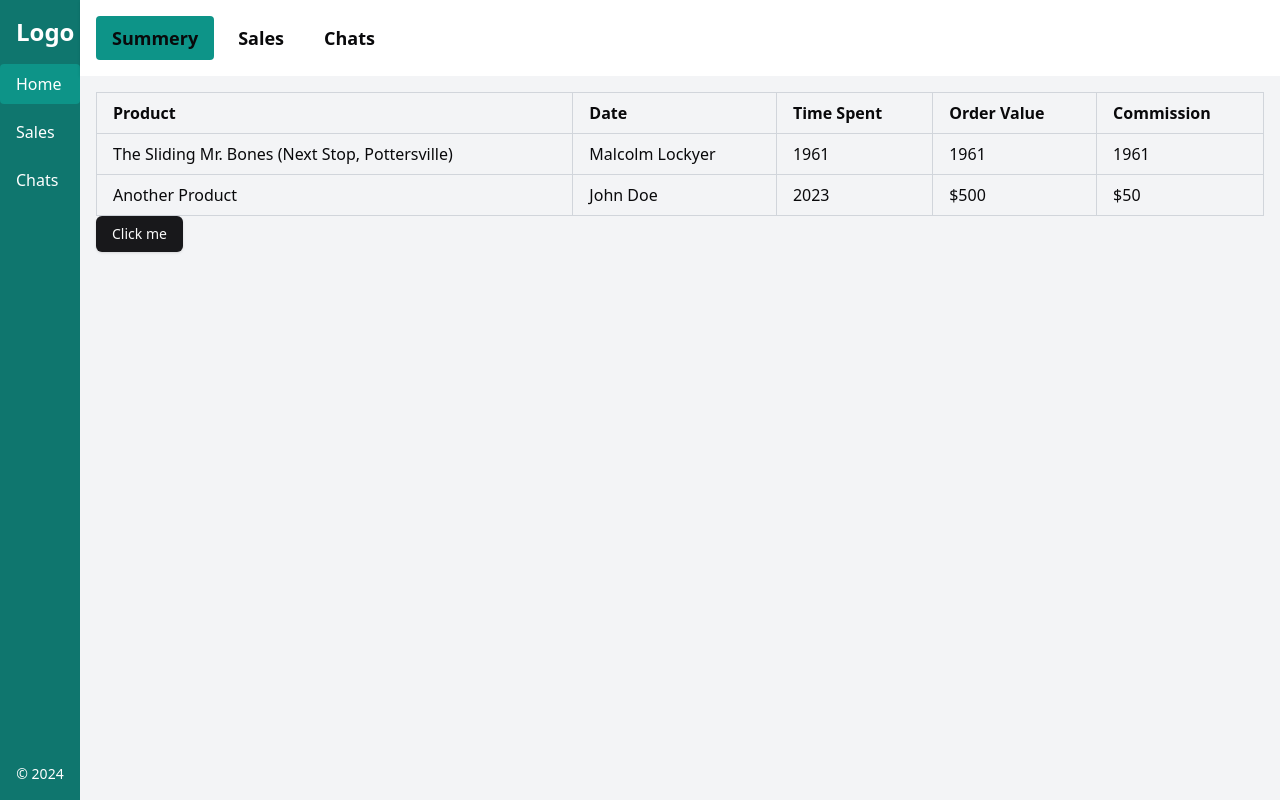
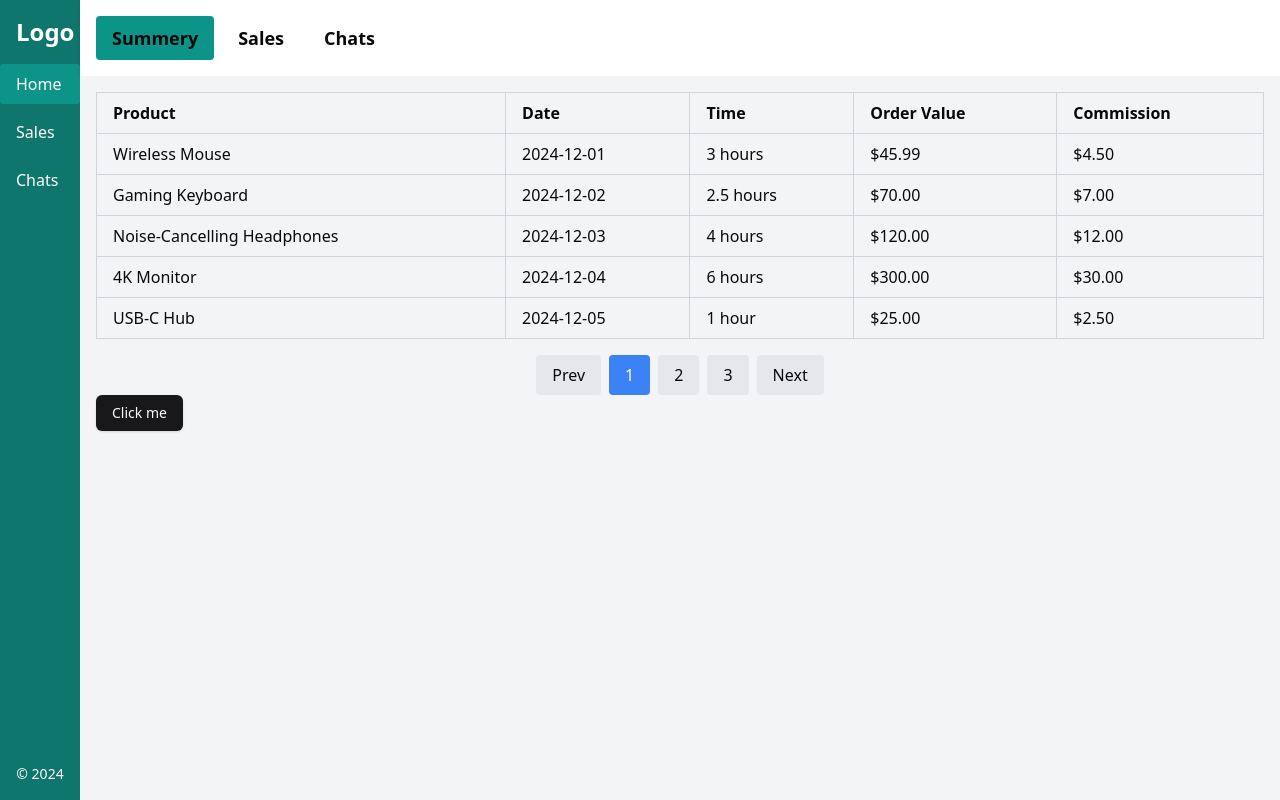
Before and after one commit to Chandramol/react-work-demo, a React (Vite) app: page / in a window 1280 px wide. Built offline with nearby package versions, Linux system fonts and the light colour scheme; data requests are answered from the project's data file.

Commit message:
Made table pagination and sorting

```diff
--- /dev/null
+++ b/db.json
@@ -0,0 +1,100 @@
+{
+    "products": [
+      {
+        "id": 1,
+        "product": "Wireless Mouse",
+        "date": "2024-12-01",
+        "timeSpent": "3 hours",
+        "orderValue": 45.99,
+        "commission": 4.50
+      },
+      {
+        "id": 2,
+        "product": "Gaming Keyboard",
+        "date": "2024-12-02",
+        "timeSpent": "2.5 hours",
+        "orderValue": 70.00,
+        "commission": 7.00
+      },
+      {
+        "id": 3,
+        "product": "Noise-Cancelling Headphones",
+        "date": "2024-12-03",
+        "timeSpent": "4 hours",
+        "orderValue": 120.00,
+        "commission": 12.00
+      },
+      {
+        "id": 4,
+        "product": "4K Monitor",
+        "date": "2024-12-04",
+        "timeSpent": "6 hours",
+        "orderValue": 300.00,
+        "commission": 30.00
+      },
+      {
+        "id": 5,
+        "product": "USB-C Hub",
+        "date": "2024-12-05",
+        "timeSpent": "1 hour",
+        "orderValue": 25.00,
+        "commission": 2.50
+      },
+      {
+        "id": 6,
+        "product": "Mouse",
+        "date": "2024-12-01",
+        "timeSpent": "3 hours",
+        "orderValue": 45.99,
+        "commission": 4.50
+      },
+      {
+        "id": 7,
+        "product": "Keyboard",
+        "date": "2024-12-02",
+        "timeSpent": "2.5 hours",
+        "orderValue": 70.00,
+        "commission": 7.00
+      },
+      {
+        "id": 8,
+        "product": "Headphones",
+        "date": "2024-12-03",
+        "timeSpent": "4 hours",
+        "orderValue": 120.00,
+        "commission": 12.00
+      },
+      {
+        "id": 9,
+        "product": "Monitor",
+        "date": "2024-12-04",
+        "timeSpent": "6 hours",
+        "orderValue": 300.00,
+        "commission": 30.00
+      },
+      {
+        "id": 10,
+        "product": "Hub",
+        "date": "2024-12-05",
+        "timeSpent": "1 hour",
+        "orderValue": 25.00,
+        "commission": 2.50
+      },
+      {
+        "id": 11,
+        "product": "Car Maruti",
+        "date": "2024-12-09",
+        "timeSpent": "1 hour",
+        "orderValue": 255.00,
+        "commission": 2.750
+      },
+      {
+        "id": 12,
+        "product": "Bike Fest",
+        "date": "2024-12-15",
+        "timeSpent": "3 hour",
+        "orderValue": 295.00,
+        "commission": 2.550
+      }
+    ]
+  }
--- a/index.html
+++ b/index.html
@@ -4,7 +4,7 @@
     <meta charset="UTF-8" />
     <link rel="icon" type="image/svg+xml" href="/vite.svg" />
     <meta name="viewport" content="width=device-width, initial-scale=1.0" />
-    <title>Vite + React</title>
+    <title>React demo</title>
   </head>
   <body>
     <div id="root"></div>
--- a/src/components/ordersTable.jsx
+++ b/src/components/ordersTable.jsx
@@ -1,43 +1,140 @@
-import React from "react";
+import React, { useEffect, useState } from "react";
 
-function ordersTable() {
+const ProductTable = () => {
+  const [products, setProducts] = useState([]);
+  const [sortConfig, setSortConfig] = useState({});
+  const [currentPage, setCurrentPage] = useState(1);
+  const itemsPerPage = 5; // Number of items per page
+
+  useEffect(() => {
+    // Fetch data from the fake API
+    fetch("http://localhost:3000/products")
+      .then((response) => response.json())
+      .then((data) => setProducts(data));
+  }, []);
+
+  // Methos to sorting
+  const handleSort = (key) => {
+    let direction = "asc";
+    if (sortConfig.key === key && sortConfig.direction === "asc") {
+      direction = "desc";
+    }
+    setSortConfig({ key, direction });
+  };
+  const sortedProducts = [...products].sort((a, b) => {
+    if (a[sortConfig.key] < b[sortConfig.key]) {
+      return sortConfig.direction === "asc" ? -1 : 1;
+    }
+    if (a[sortConfig.key] > b[sortConfig.key]) {
+      return sortConfig.direction === "asc" ? 1 : -1;
+    }
+    return 0;
+  });
+
+  // Method to Pagination
+  const handlePageChange = (page) => {
+    setCurrentPage(page);
+  };
+  const totalPages = Math.ceil(sortedProducts.length / itemsPerPage);
+  const paginatedProducts = sortedProducts.slice(
+    (currentPage - 1) * itemsPerPage,
+    currentPage * itemsPerPage
+  );
+  console.log(paginatedProducts,"paginatedProducts");
+
+
   return (
-    <>
-      <table className="table-auto border-collapse border border-gray-300 w-full text-left">
+    <div className="w-full">
+      <table className="border-collapse border border-gray-300 w-full text-left">
         <thead>
           <tr className="bg-gray-100">
-            <th className="border border-gray-300 px-4 py-2">Product</th>
-            <th className="border border-gray-300 px-4 py-2">Date</th>
-            <th className="border border-gray-300 px-4 py-2">Time Spent</th>
-            <th className="border border-gray-300 px-4 py-2">Order Value</th>
-            <th className="border border-gray-300 px-4 py-2">Commission</th>
+            <th
+              className="border border-gray-300 px-4 py-2 cursor-pointer"
+              onClick={() => handleSort("product")}
+            >
+              Product
+            </th>
+            <th
+              className="border border-gray-300 px-4 py-2 cursor-pointer"
+              onClick={() => handleSort("date")}
+            >
+              Date
+            </th>
+            <th
+              className="border border-gray-300 px-4 py-2 cursor-pointer"
+              onClick={() => handleSort("timeSpent")}
+            >
+              Time
+            </th>
+            <th
+              className="border border-gray-300 px-4 py-2 cursor-pointer"
+              onClick={() => handleSort("orderValue")}
+            >
+              Order Value
+            </th>
+            <th
+              className="border border-gray-300 px-4 py-2 cursor-pointer"
+              onClick={() => handleSort("commission")}
+            >
+              Commission
+            </th>
           </tr>
         </thead>
         <tbody>
-          <tr className="hover:bg-gray-100">
-            <td className="border border-gray-300 px-4 py-2">
-              The Sliding Mr. Bones (Next Stop, Pottersville)
-            </td>
-            <td className="border border-gray-300 px-4 py-2">
-              Malcolm Lockyer
-            </td>
-            <td className="border border-gray-300 px-4 py-2">1961</td>
-            <td className="border border-gray-300 px-4 py-2">1961</td>
-            <td className="border border-gray-300 px-4 py-2">1961</td>
-          </tr>
-          <tr className="hover:bg-gray-100">
-            <td className="border border-gray-300 px-4 py-2">
-              Another Product
-            </td>
-            <td className="border border-gray-300 px-4 py-2">John Doe</td>
-            <td className="border border-gray-300 px-4 py-2">2023</td>
-            <td className="border border-gray-300 px-4 py-2">$500</td>
-            <td className="border border-gray-300 px-4 py-2">$50</td>
-          </tr>
+          {paginatedProducts.map((product) => (
+            <tr key={product.id}>
+              <td className="border border-gray-300 px-4 py-2">
+                {product.product}
+              </td>
+              <td className="border border-gray-300 px-4 py-2">
+                {product.date}
+              </td>
+              <td className="border border-gray-300 px-4 py-2">
+                {product.timeSpent}
+              </td>
+              <td className="border border-gray-300 px-4 py-2">
+                ${product.orderValue.toFixed(2)}
+              </td>
+              <td className="border border-gray-300 px-4 py-2">
+                ${product.commission.toFixed(2)}
+              </td>
+            </tr>
+          ))}
         </tbody>
       </table>
-    </>
+
+      {/* Paginations */}
+      <div className="mt-4 flex justify-center items-center">
+        <button
+          className="px-4 py-2 mx-1 bg-gray-200 rounded hover:bg-gray-300"
+          onClick={() => handlePageChange(currentPage - 1)}
+          disabled={currentPage === 1}
+        >
+          Prev
+        </button>
+        {Array.from({ length: totalPages }, (_, index) => (
+          <button
+            key={index + 1}
+            className={`px-4 py-2 mx-1 rounded ${
+              currentPage === index + 1
+                ? "bg-blue-500 text-white"
+                : "bg-gray-200 hover:bg-gray-300"
+            }`}
+            onClick={() => handlePageChange(index + 1)}
+          >
+            {index + 1}
+          </button>
+        ))}
+        <button
+          className="px-4 py-2 mx-1 bg-gray-200 rounded hover:bg-gray-300"
+          onClick={() => handlePageChange(currentPage + 1)}
+          disabled={currentPage === totalPages}
+        >
+          Next
+        </button>
+      </div>
+    </div>
   );
-}
+};
 
-export default ordersTable;
+export default ProductTable;
```
Also changed, not shown: 1 other file (tests, documents, lock files or other folders).
